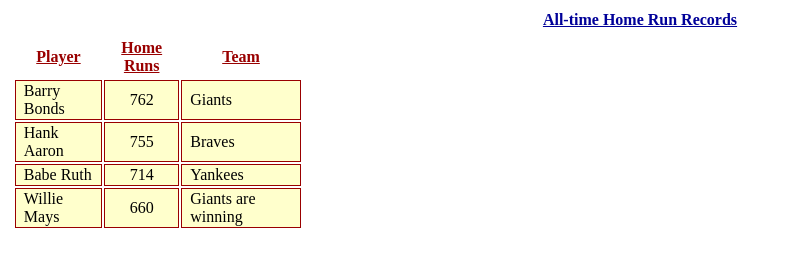
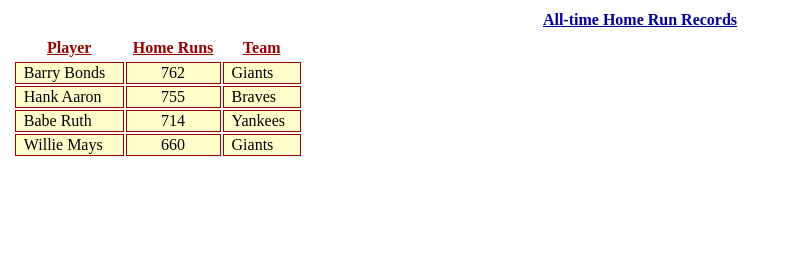
Before and after one commit to gv-ds/mypro, a plain HTML site: page index.htm in a window 1280 px wide. Shown: the whole page, without its empty margins (0-785 px from the left). Drawn offline with Linux system fonts and the light colour scheme.

Commit message:
Update index.htm

```diff
--- a/index.htm
+++ b/index.htm
@@ -66,7 +66,7 @@
   <tr>
     <td>Willie Mays</td>
     <td class="centerCell">660</td>
-    <td>Giants are winning</td>
+    <td>Giants</td>
   </tr>
 </table>
 </div>
```
